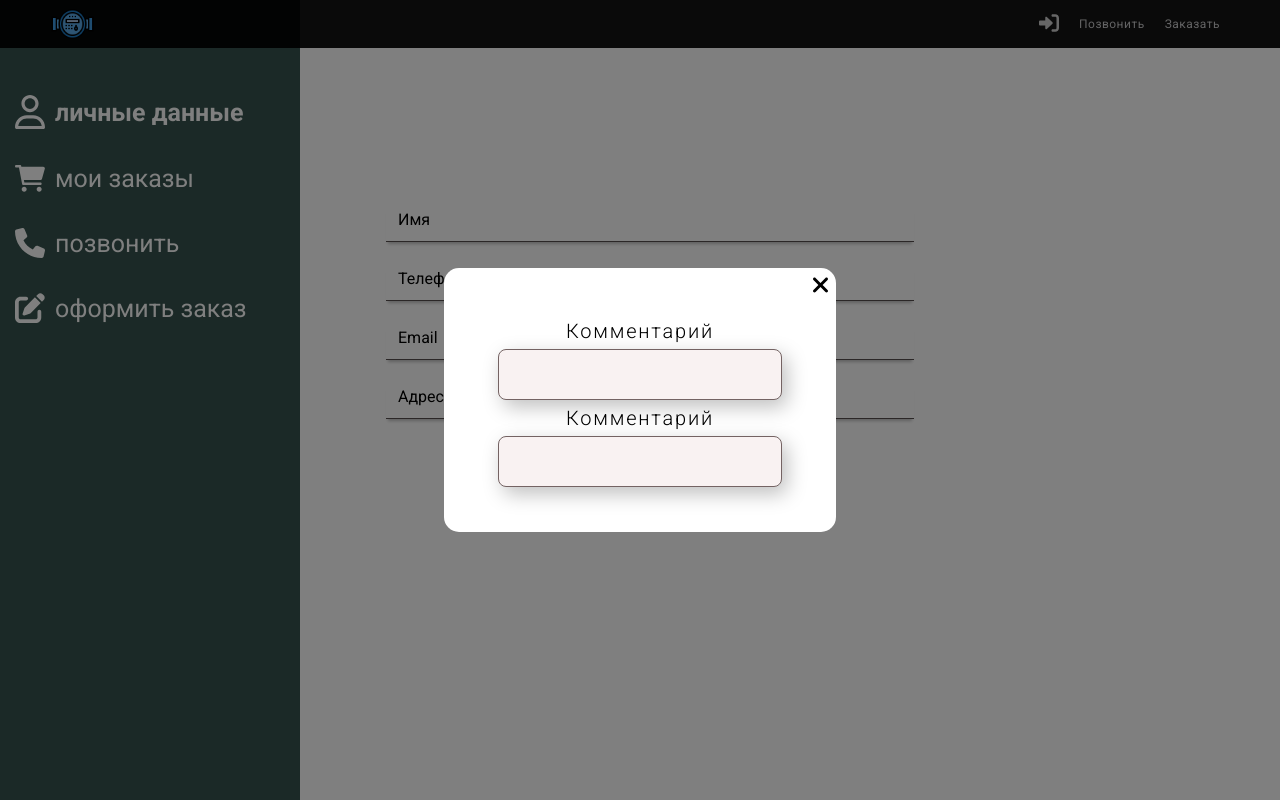
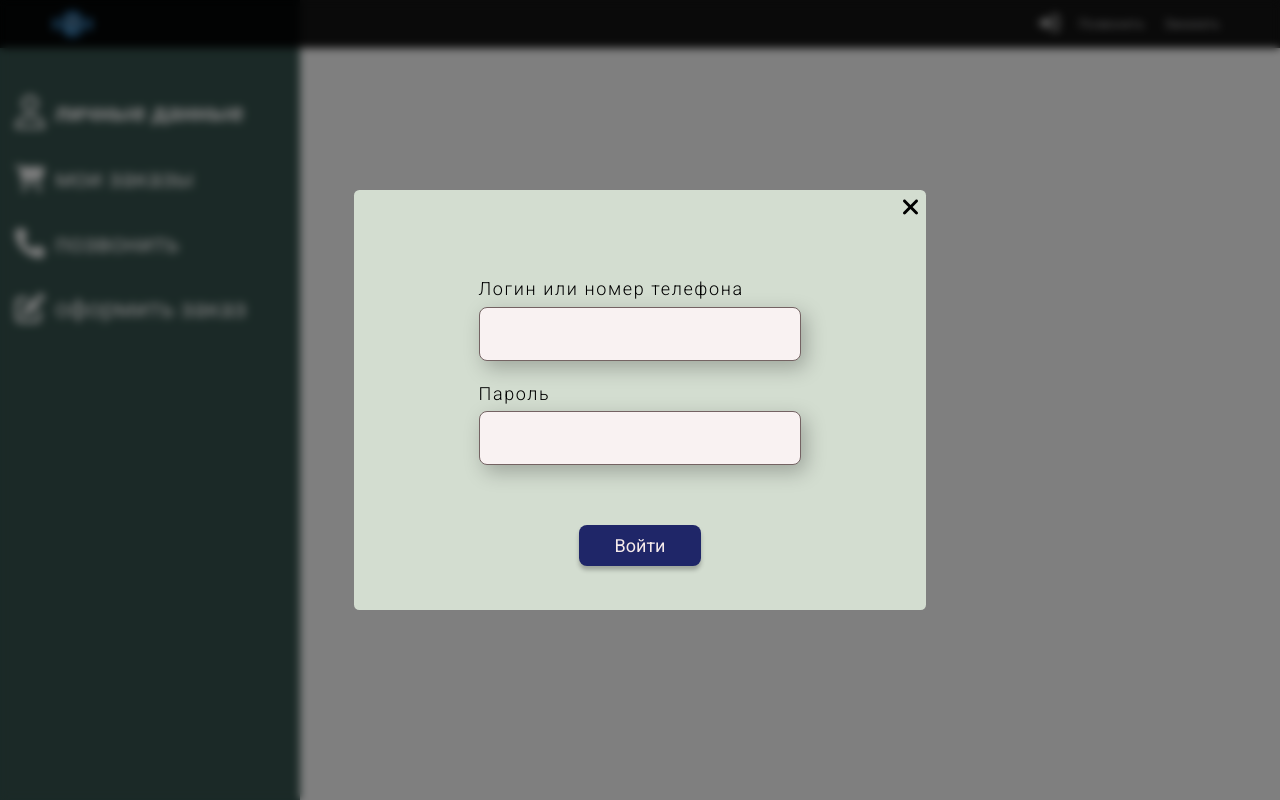
Before and after one commit to denis281542/water-tabs, a React (Create React App) app: page /account in a window 1280 px wide. Both pictures are taken after a click on the button 1049 px from the left and 24 px from the top of the page. Built offline with nearby package versions, Linux system fonts and the light colour scheme.

Commit message:
add login fetch

```diff
--- a/src/assets/images/style.scss
+++ b/src/assets/images/style.scss
@@ -1,4 +1,5 @@
 @import url('https://fonts.googleapis.com/css2?family=Roboto:wght@300;400;500;700;900&display=swap');
+$error-color: #F20D0D;
 
 $header-height: 48px;
 $footer-background: #f5f5f7;
@@ -226,7 +227,12 @@ $footer-text-color: #6e6e73;
 }
 
 .error {
-    color: #e30000 !important;
+    font-weight: 500;
+    font-size: 14px;
+    color: $error-color;
+    position: absolute;
+    bottom: 0;
+    left: 5px;
 }
 
 .footer {
@@ -255,22 +261,24 @@ $footer-text-color: #6e6e73;
         display: flex;
         align-items: center;
         justify-content: center;
+        backdrop-filter: blur(4px);
     }
 
     &__window {
-        padding: 25px;
+        // padding: 25px;
         margin: 25px;
         width: auto;
         height: auto;
-        border-radius: 15px;
         background-color: #fff;
         display: flex;
         flex-direction: column;
         position: relative;
+        background: #D3DDD0;
+        border-radius: 5.34202px;
     }
 
     &__inner {
-        padding: 20px;
+        padding: 88px 125px 44px;
         text-align: center;
     }
 
@@ -394,6 +402,7 @@ $footer-text-color: #6e6e73;
     padding: 14px 20px;
     color: #F5EAEA;
     font-size: 20px;
+    cursor: pointer;
 }
 
 // Media queries
@@ -457,18 +466,45 @@ $footer-text-color: #6e6e73;
 }
 
 .login {
+    &__fields {
+        padding-bottom: 38px;
+    }
+
+    &__field {
+        position: relative;
+        text-align: left;
+        display: flex;
+        flex-direction: column;
+        align-items: flex-start;
+        gap: 7.72px;
+        padding-bottom: 22px;
+    }
+
     &__label {
         font-weight: 300;
-        font-size: 20px;
-        line-height: 36px;
+        font-size: 18px;
         letter-spacing: 0.09em;
     }
+
     &__input {
-        width: 94%;
-        height: 51px;
+        width: 322.9px;
+        height: 53.98px;
         background: #F9F2F2;
         border: 1px solid #746363;
         box-shadow: 5px 7px 20px rgba(0, 0, 0, 0.25);
         border-radius: 8px;
+        font-size: 18px;
+        padding: 15px 12px;
+
+        &--error {
+            background-color: #FCAFAF;
+            border-color: #F46868;
+            box-shadow: 2.96779px 4.15491px 11.8712px rgba(227, 10, 10, 0.47);
+        }
+    }
+
+    &__btn {
+        padding: 10px 36px;
+        font-size: 18px;
     }
 }
--- a/src/components/Button.jsx
+++ b/src/components/Button.jsx
@@ -1,5 +1,11 @@
-const Button = (props) => {
-    return(<button className="button">{props.text}</button>)
+const Button = ({text, className, onClick}) => {
+    return(
+        <button
+            className={"button " + className}
+            onClick={onClick}
+        >
+            {text}
+        </button>)
 }
 
 export default Button
--- a/src/components/Input.jsx
+++ b/src/components/Input.jsx
@@ -1,38 +1,21 @@
-const Input = () => {
-    return(<>
-    <div>
+const Input = ({htmlFor, label, type, id, name, onChange, value, error, onFocus, errorMessage}) => {
+    return(
+    <div className="login__field">
         <label
-            htmlFor='comment'
+            htmlFor={htmlFor}
             className="login__label"
-        >Комментарий</label>
+        >{label}</label>
         <input
-            className="login__input"
-            // onFocus={() => setFocusComment(true)}
-            // onBlur={() => valueComment.length === 0 ? setFocusComment(false) : null}
-            type='comment'
-            id='comment'
-            name='comment'
-            // onChange={e => setValueComment(e.target.value)}
-            // value={valueComment}
+            className={!error ? "login__input" : "login__input login__input--error"}
+            type={type}
+            id={id}
+            name={name}
+            onChange={onChange}
+            value={value}
+            onFocus={onFocus}
         />
-    </div>
-    <div>
-        <label
-            htmlFor='comment'
-            className="login__label"
-        >Комментарий</label>
-        <input
-            className="login__input"
-            // onFocus={() => setFocusComment(true)}
-            // onBlur={() => valueComment.length === 0 ? setFocusComment(false) : null}
-            type='comment'
-            id='comment'
-            name='comment'
-            // onChange={e => setValueComment(e.target.value)}
-            // value={valueComment}
-        />
-    </div>
-    </>)
+        {error && <small className="error">{errorMessage}</small>}
+    </div>)
 }
 
 export default Input
--- a/src/components/Login.jsx
+++ b/src/components/Login.jsx
@@ -1,8 +1,67 @@
 import Input from "./Input"
+import Button from "./Button"
+import { useState } from "react"
+import { useDispatch } from "react-redux";
+import { findUserByLoginOrPhone } from "../store/user/userSlice";
 
 const Login = () => {
+    const dispatch = useDispatch();
+
+    const [login, setLoginValue] = useState('');
+    const [password, setPasswordValue] = useState('');
+    const [errorLogin, setErrorLogin] = useState(false);
+    const [errorPassword, setErrorPassword] = useState(false);
+
+    const checkInputs = () => {
+        if(login.length === 0) {
+            setErrorLogin(true)
+        }
+        if(password.length === 0) {
+            setErrorPassword(true)
+        }
+    }
+
+    const submitLogin = () => {
+        checkInputs()
+
+        dispatch(findUserByLoginOrPhone(login))
+        console.log(login);
+
+    }
+
     return(<>
-        <Input />
+        <div className="login__fields">
+            <Input
+                htmlFor="login"
+                label="Логин или номер телефона"
+                type="text"
+                id="login"
+                name="login"
+                onChange={e => setLoginValue(e.target.value)}
+                value={login}
+                error={errorLogin}
+                onFocus={() => setErrorLogin(false)}
+                errorMessage="Введите логин или номер телефона"
+            />
+            <Input
+                htmlFor="password"
+                label="Пароль"
+                type="text"
+                id="password"
+                name="password"
+                onChange={e => setPasswordValue(e.target.value)}
+                value={password}
+                error={errorPassword}
+                onFocus={() => setErrorPassword(false)}
+                errorMessage="Заполните пароль"
+            />
+        </div>
+
+        <Button
+            text="Войти"
+            className="login__btn"
+            onClick={submitLogin}
+        />
     </>)
 }
 
--- a/src/store/user/userSlice.jsx
+++ b/src/store/user/userSlice.jsx
@@ -3,12 +3,23 @@ import { createAsyncThunk, createSlice } from '@reduxjs/toolkit'
 
 export const createUser = createAsyncThunk('user/createUser', async data => {
 	return await fetch('http://localhost:5000/api/user', {
-    method: 'POST',
-    headers: {
-      'Content-Type': 'application/json'
-    },
-    body: JSON.stringify(data)
+		method: 'POST',
+		headers: {
+		'Content-Type': 'application/json'
+		},
+		body: JSON.stringify(data)
 	}).then(data => data.json()).then(userData => userData)
+})
+
+export const findUserByLoginOrPhone = createAsyncThunk('user/findUserByLoginOrPhone', async value => {
+	return await fetch('http://localhost:5000/api/login', {
+		method: 'POST',
+		headers: {
+		'Content-Type': 'application/json'
+		},
+		body: JSON.stringify({phone: value})
+	})
+	.then((response) => response.json()).then(d => console.log(d))
 })
 
 export const userSlice = createSlice({
@@ -34,6 +45,16 @@ export const userSlice = createSlice({
 				state.status = 'failed'
 				state.error = action.error.message
 			})
+			.addCase(findUserByLoginOrPhone.pending, (state, action) => {
+				state.status = 'loading'
+			})
+			.addCase(findUserByLoginOrPhone.fulfilled, (state, action) => {
+				console.log(action.payload);
+			})
+			.addCase(findUserByLoginOrPhone.rejected, (state, action) => {
+				state.status = 'failed'
+				state.error = action.error.message
+			})
 	}
 })
 
```
Also changed, not shown: src/assets/images/modal-close-btn.svg (added).
